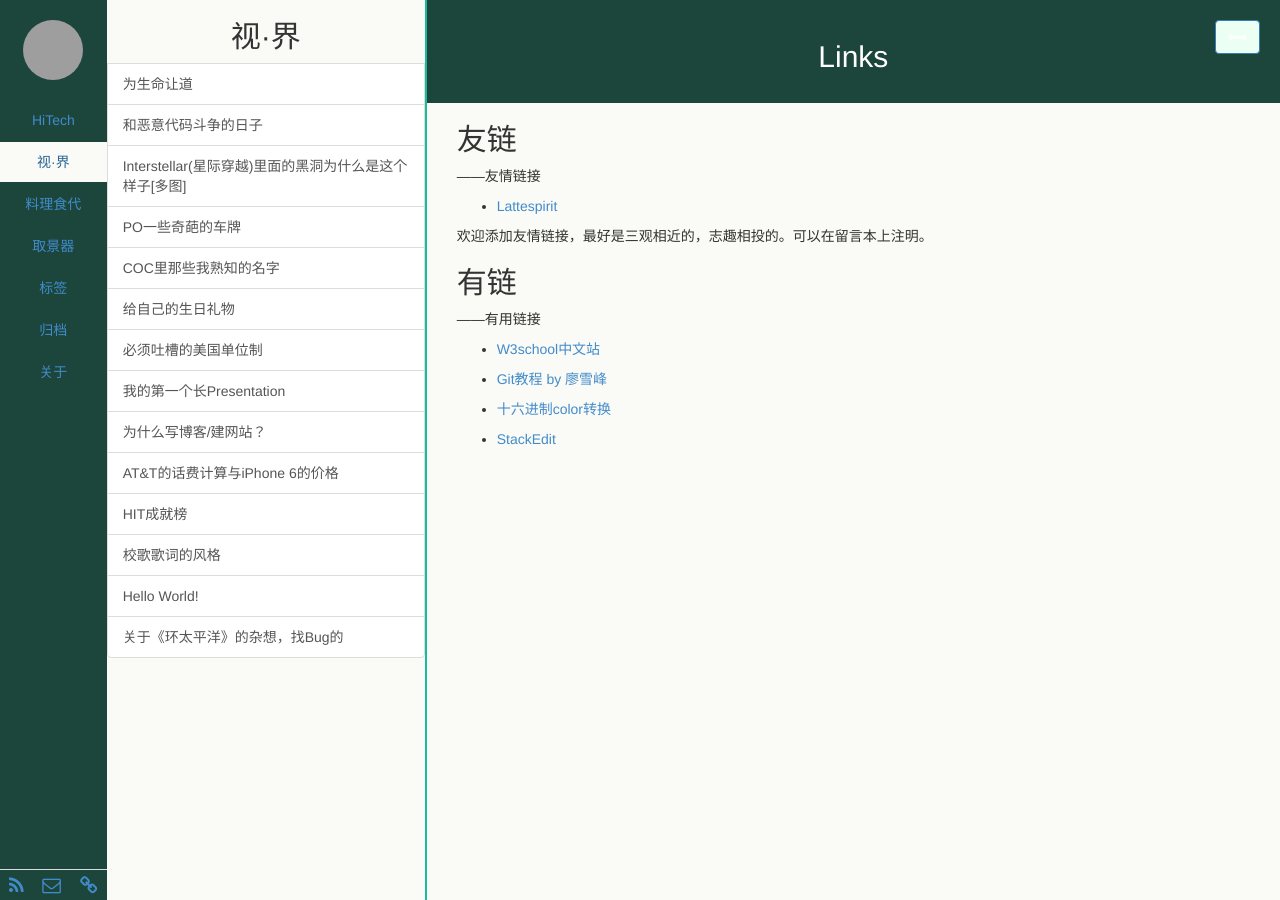
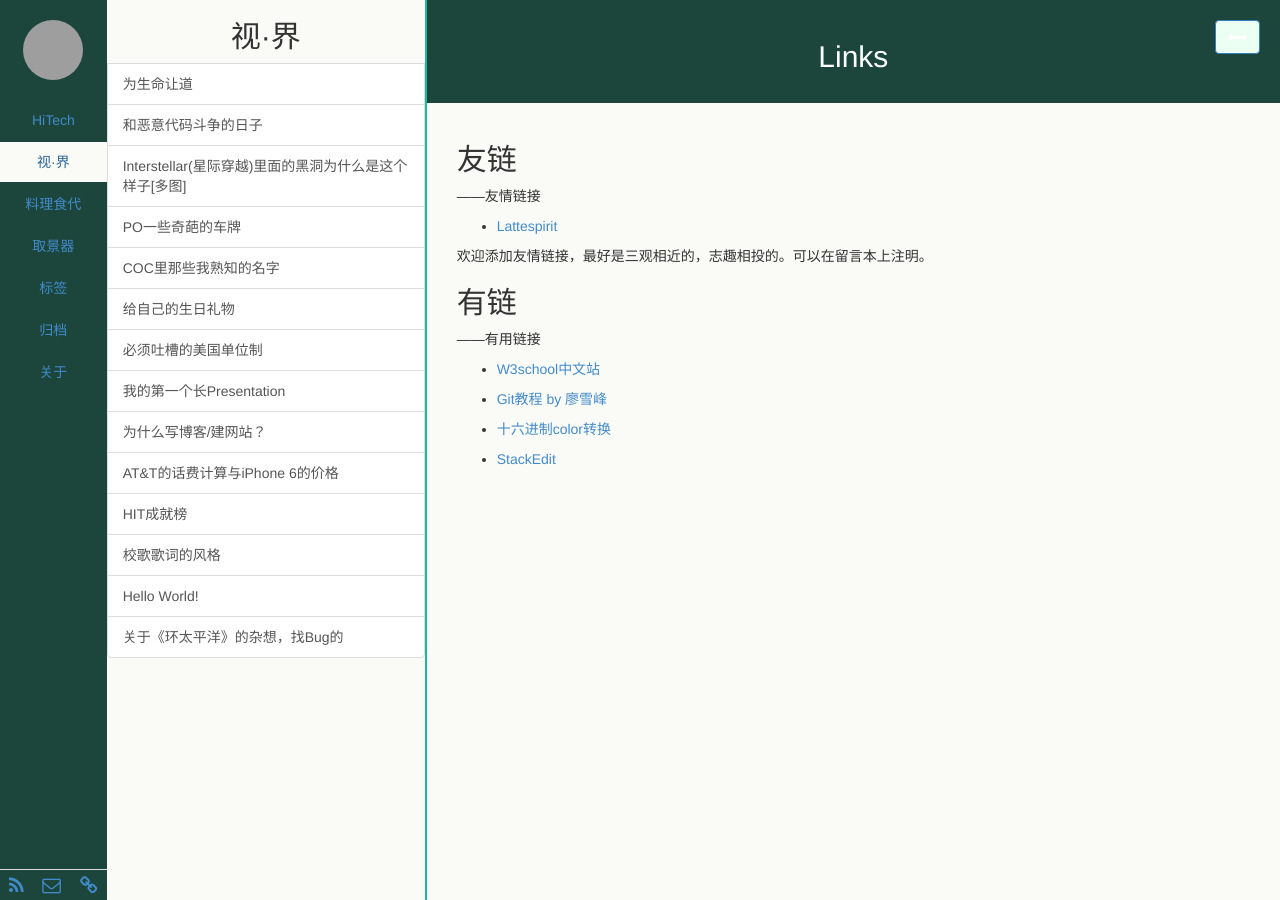
Before and after one commit to LanternD/lanternd.github.io, a Jekyll site: the page built from pages/links.html, in a window 1280 px wide. Built offline with Jekyll 4.4.1, drawn with Linux system fonts in a browser that asks for light colours; grey boxes are pictures that could not be loaded.

Commit message:
LanternD's

```diff
--- a/_includes/navside.html
+++ b/_includes/navside.html
@@ -17,7 +17,7 @@
           <tr>
             <td><a href="/pages/atom.xml" target="_blank"><i class="fa fa-rss fa-lg"></i></a></td>
             <td><a href="mailto:{{ site.author.email }}"><i class="fa fa-envelope-o fa-lg"></i></a></td>
-            <td><a class="pjaxlink" href="/pages/links.html"><i class="fa fa-link fa-lg"></i></a></td>
+            <td><a class="pjaxlink" href="/pages/links.html" title="友情链接"><i class="fa fa-link fa-lg"></i></a></td>
           </tr>
         </table>
       </div>
--- a/_layouts/post.html
+++ b/_layouts/post.html
@@ -20,8 +20,7 @@ layout: base
 	  <img src="http://lanternd.qiniudn.com/Logos/LanternD_Logo.png?imageView2/0/h/60" alt="LanternD_Logo" title="LanternD's Signature">  </p>
 	</blockquote>
 
-	<hr>
-	 {% include duoshuo.html %}
+
 
 	<!--显示目录-->
 	<div id="content_table" style="position:fixed;right:20px;top:120px;display:none;">
@@ -41,5 +40,7 @@ layout: base
 	    <i class="fa fa-lg fa-chevron-up"></i>
 	  </button>
 	</div>
+	<hr>
+	 {% include duoshuo.html %}
 
 </div>
--- a/pages/about.html
+++ b/pages/about.html
@@ -3,7 +3,7 @@ layout: page
 title: 关于
 ---
 
-
+<br>
 <p><strong><font size="5">我？</font></strong></p>
 
 <blockquote>
--- a/pages/archive.html
+++ b/pages/archive.html
@@ -3,6 +3,8 @@ layout: page
 title: 归档
 comments: false
 ---
+
+<br>
 
 {% for post in site.posts  %}
     {% capture this_year %}{{ post.date | date: "%Y" }}{% endcapture %}
--- a/pages/links.html
+++ b/pages/links.html
@@ -2,6 +2,8 @@
 layout: page
 title: Links
 ---
+
+<br>
 
 <h2 id="友链">友链</h2>
 
```
